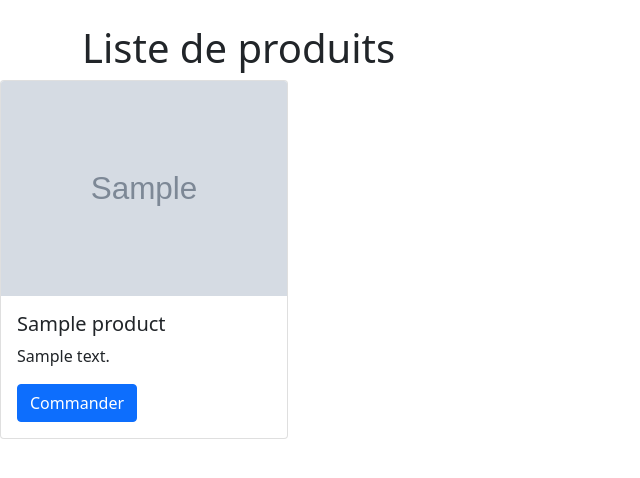
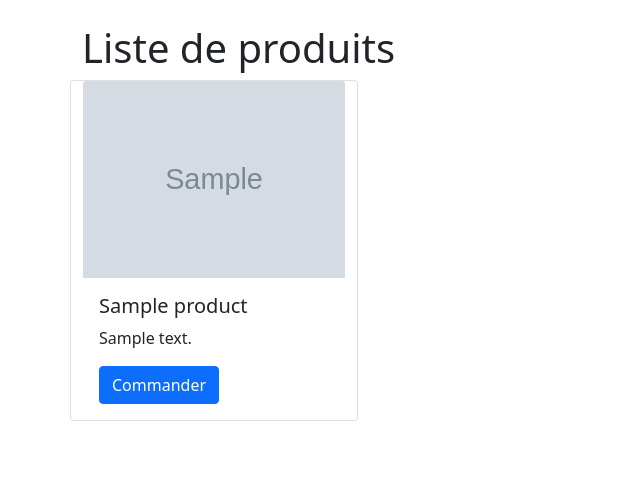
Before and after one commit to VaaAbt/LeHangar.local, a PHP site: template src/View/products.html.twig in a window 1280 px wide. Shown: the part 56-534 px from the top of the page, without its empty margins (0-640 px from the left). Run offline with PHP 8.4, Linux system fonts and the light colour scheme; the template is opened without the code that fills it: most values are stand-ins (such as "Sample title", 1, 10 or a date in 2020); grey boxes marked "Sample" are stand-in pictures; some libraries are stand-ins or nearby versions.

Commit message:
Page Products

```diff
--- a/CREATE_TABLES.sql
+++ b/CREATE_TABLES.sql
@@ -46,12 +46,12 @@ CREATE TABLE IF NOT EXISTS product
 );
 
 
-CREATE TABLE IF NOT EXISTS order
+CREATE TABLE IF NOT EXISTS `order`
 (
     id int(11) NOT NULL AUTO_INCREMENT,
     customer_name varchar(255) NOT NULL,
     customer_email varchar(255) NOT NULL,
-    customerphone varchar(255) NOT NULL,
+    customer_phone varchar(255) NOT NULL,
     amount float(6, 2) NOT NULL,
     status int(11) NOT NULL,
     PRIMARY KEY (id)
@@ -69,7 +69,7 @@ CREATE TABLE IF NOT EXISTS listProducts
     CONSTRAINT fk_list_id_product
         FOREIGN KEY (id_product) REFERENCES product (id),
     CONSTRAINT fk_list_id_order
-        FOREIGN KEY (id_order) REFERENCES order (id)
+        FOREIGN KEY (id_order) REFERENCES `order` (id)
 );
 
 
--- a/conf/settings.php
+++ b/conf/settings.php
@@ -4,9 +4,9 @@ return [
     'db' => [
         'driver' => 'mysql',
         'host' => 'mariadb',
-        'database' => 'lehangar',
-        'username' => 'root',
-        'password' => '',
+        'database' => 'hangarlocal',
+        'username' => 'hangarlocal',
+        'password' => 'hangarlocal',
         'charset' => 'utf8mb4',
         'collation' => 'utf8mb4_unicode_ci',
         'prefix' => ''
--- a/src/Controller/ProductController.php
+++ b/src/Controller/ProductController.php
@@ -10,7 +10,7 @@ class ProductController extends AbstractController
 {
     public function getAllProducts(ServerRequestInterface $request, ResponseInterface $response, array $args): ResponseInterface
     {
-        $products = Product::class->getAll();
+        $products = Product::getAll();
         return $this->render($response, 'products.html.twig', [
             'products' => $products
         ]);
--- a/src/Model/Product.php
+++ b/src/Model/Product.php
@@ -27,7 +27,7 @@ class Product extends Model
     }
 
 
-    public function getAll()
+    public static function getAll()
     {
         return Product::all();
     }
--- a/src/View/products.html.twig
+++ b/src/View/products.html.twig
@@ -4,9 +4,10 @@
         <h1>Liste de produits</h1>
     </div>
 
-    <div class="">
+    <div class="container">
+        <div class="row row-cols-lg-5 g-lg-4">
             {% for val in products %}
-            <div class="card" style="width: 18rem;">
+                <div class="card col" style="width: 18rem;">
                     <img src="{{ val.image }}" class="card-img-top" alt="produit">
                     <div class="card-body">
                         <h5 class="card-title">{{ val.name }}</h5>
@@ -16,4 +17,5 @@
                 </div>
             {% endfor %}
         </div>
+    </div>
 {% endblock %}
```
Lines whose indentation alone changed are shown as unchanged.
